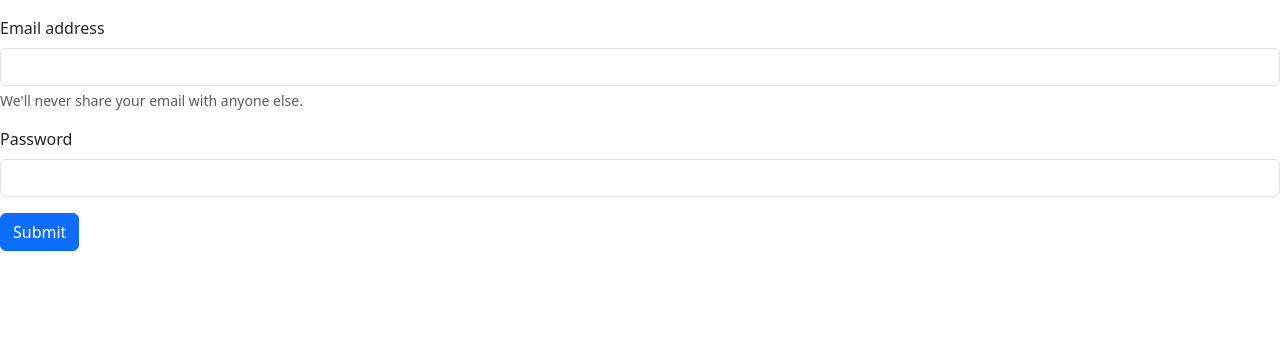
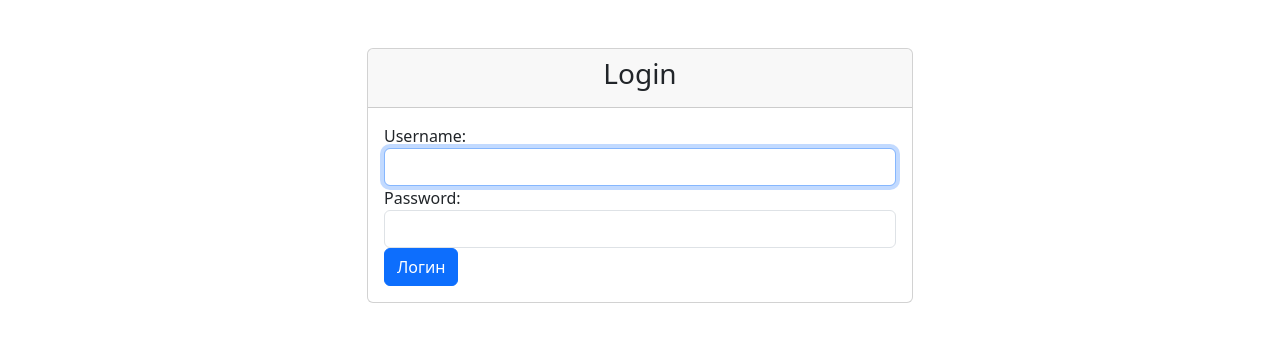
Before and after one commit to Lolozius/STLShelter, a Django app: page /auth/login/ in a window 1280 px wide. Shown: the part 58-400 px from the top of the page. Run offline with Django 4.2, Linux system fonts and the light colour scheme.

Commit message:
user app add

```diff
--- a/shelter/sheel/views.py
+++ b/shelter/sheel/views.py
@@ -3,6 +3,10 @@ from .forms import PostForm
 from .paginator import func_paginator
 from .models import Post
 from django.http import HttpResponse
+from django.contrib.auth import get_user_model
+from django.contrib.auth.decorators import login_required
+from django.conf import settings
+User = get_user_model()
 
 
 def index(request):
@@ -11,6 +15,7 @@ def index(request):
     return render(request, 'page/index.html', {'page_obj': page_obj})
 
 
+@login_required(login_url=settings.LOGIN_URL)
 def post(request):
     form = PostForm(
         request.POST or None,
@@ -31,6 +36,7 @@ def download_file(request, post_id):
     return response
 
 
+@login_required(login_url=settings.LOGIN_URL)
 def delete_object(request, post_id):
     post = get_object_or_404(Post, pk=post_id)
     post.delete()
--- a/shelter/templates/page/login.html
+++ b/shelter/templates/page/login.html
@@ -1,16 +1,28 @@
 {% extends "base.html" %}
 {% block content %}
-<form method="post">
-  {% csrf_token %}
-  <div class="mb-3">
-    <label for="exampleInputEmail1" class="form-label">Email address</label>
-    <input type="email" class="form-control" id="exampleInputEmail1" aria-describedby="emailHelp">
-    <div id="emailHelp" class="form-text">We'll never share your email with anyone else.</div>
+<div class="container mt-5">
+  <div class="row justify-content-center">
+    <div class="col-md-6">
+      <div class="card">
+        <div class="card-header">
+          <h3 class="text-center">Login</h3>
+        </div>
+        <div class="card-body">
+          <form method="post">
+            {% csrf_token %}
+            <div class="form-group">
+              <label for="id_username">Username:</label>
+              <input type="text" class="form-control" id="id_username" name="username" autofocus>
+            </div>
+            <div class="form-group">
+              <label for="id_password">Password:</label>
+              <input type="password" class="form-control" id="id_password" name="password">
+            </div>
+            <button type="submit" class="btn btn-primary btn-block">Логин</button>
+          </form>
+        </div>
+      </div>
+    </div>
   </div>
-  <div class="mb-3">
-    <label for="exampleInputPassword1" class="form-label">Password</label>
-    <input type="password" class="form-control" id="exampleInputPassword1">
-  </div>
-  <button type="submit" class="btn btn-primary">Submit</button>
-</form>
+</div>
 {% endblock %}
```
Also changed, not shown: shelter/shelter/settings.py (+2 -6 lines).
